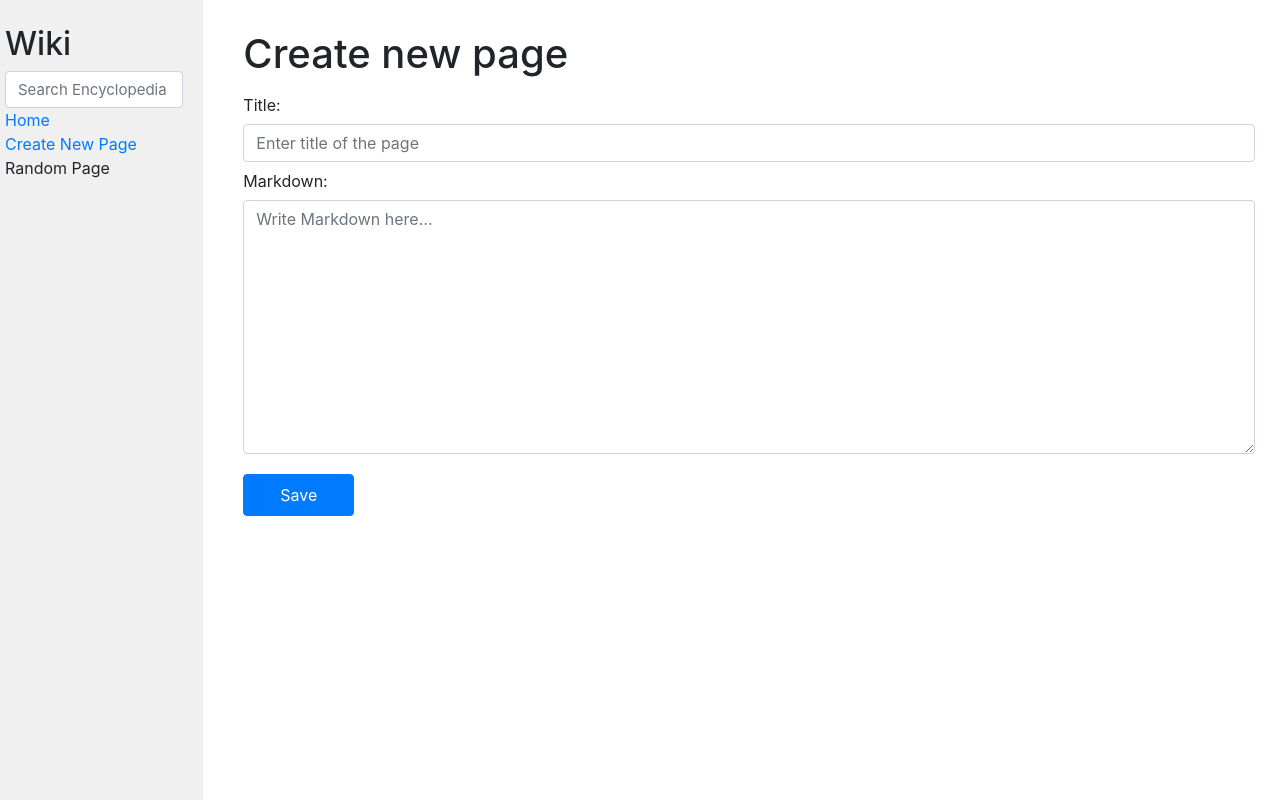
After one commit to SOBAN7AKRAM/wiki, a Django app: page /newpage/ in a window 1280 px wide. The commit adds this page. Run offline with Django 3.2, Linux system fonts and the light colour scheme; some libraries are stand-ins or nearby versions.

Commit message:
After newPage implementation

```diff
--- a/encyclopedia/static/encyclopedia/styles.css
+++ b/encyclopedia/static/encyclopedia/styles.css
@@ -50,3 +50,11 @@ textarea {
     cursor: pointer;
     background-color: #abd0e8;
 }
+.btn{
+    margin-top: 20px;
+    padding: 8px 36px;
+}
+.search.form-control:focus{
+    -webkit-box-shadow: none;
+    box-shadow: none;
+}
--- a/encyclopedia/templates/encyclopedia/layout.html
+++ b/encyclopedia/templates/encyclopedia/layout.html
@@ -13,13 +13,13 @@
             <div class="sidebar col-lg-2 col-md-3">
                 <h2>Wiki</h2>
                 <form action="{% url 'search' %}" method="get">
-                    <input class="search" type="text" name="q" placeholder="Search Encyclopedia">
+                    <input class="search form-control" type="text" name="q" placeholder="Search Encyclopedia">
                 </form>
                 <div>
                     <a href="{% url 'index' %}">Home</a>
                 </div>
                 <div>
-                    Create New Page
+                    <a href="{% url 'newPage' %}">Create New Page</a>
                 </div>
                 <div>
                     Random Page
--- /dev/null
+++ b/encyclopedia/templates/encyclopedia/newPage.html
@@ -0,0 +1,18 @@
+{% extends 'encyclopedia/layout.html' %}
+
+{% block title %}
+    {{title}}
+{% endblock %}
+
+{% block body %}
+    <h1>Create new page</h1>
+    <form action="{% url 'newPage' %}" method="post">
+        {% csrf_token %}
+        <label for="{{form.title.id_for_label}}" class="col-form-label">{{form.title.label}}</label>
+        {{form.title}}
+        <label for="{{form.textArea.id_for_label}}" class="col-form-label">{{form.textArea.label}}</label>
+        {{form.textArea}}
+        <input type="submit" value="Save" class="btn btn-primary">
+    </form>
+
+{% endblock %}
--- a/encyclopedia/urls.py
+++ b/encyclopedia/urls.py
@@ -5,5 +5,6 @@ from . import views
 urlpatterns = [
     path("", views.index, name="index"),
     path("wiki/<str:name>", views.displayEntry,name="entry"),
-    path("search/", views.search, name="search")
+    path("search/", views.search, name="search"),
+    path("newpage/", views.newPage, name="newPage")
 ]
--- a/encyclopedia/views.py
+++ b/encyclopedia/views.py
@@ -1,5 +1,7 @@
 from django.shortcuts import render
-from django.http import HttpResponse
+from django import forms
+from django.urls import reverse
+from django.http import HttpResponseRedirect
 from . import util
 
 
@@ -36,3 +38,35 @@ def search(request):
             "entries": sublist,
             "name": name
         })
+class newPageForm(forms.Form):
+    title = forms.CharField(
+        label="Title:",
+        widget=forms.TextInput(attrs={'class': 'form-control', 'placeholder': 'Enter title of the page'}),
+        required=True
+        )
+    textArea = forms.CharField(
+        label="Markdown:",
+        widget=forms.Textarea(attrs={'class': 'form-control', 'placeholder': 'Write Markdown here...'})
+    )
+def newPage(request):
+    if request.method == "POST":
+        form = newPageForm(request.POST)
+        if form.is_valid():
+            title = form.cleaned_data["title"]
+            entry = util.get_entry(title)
+            content = form.cleaned_data["textArea"]
+            if (entry):
+                return render(request, "encyclopedia/already.html", {
+                    "name" : title
+                })
+            else:
+                util.save_entry(title, content)
+                return HttpResponseRedirect(reverse("index"))
+        else:
+            return render(request, "encyclopedia/newPage.html", {
+                "form": form
+            })
+    return render(request, "encyclopedia/newPage.html", {
+        "form": newPageForm(),
+        "title": "New Page"
+    })
```
Also changed, not shown: encyclopedia/templates/encyclopedia/already.html (added, +9 -0 lines), entries/Soban.md (added, +1 -0 lines), entries/fdksj.md (added, +1 -0 lines).
